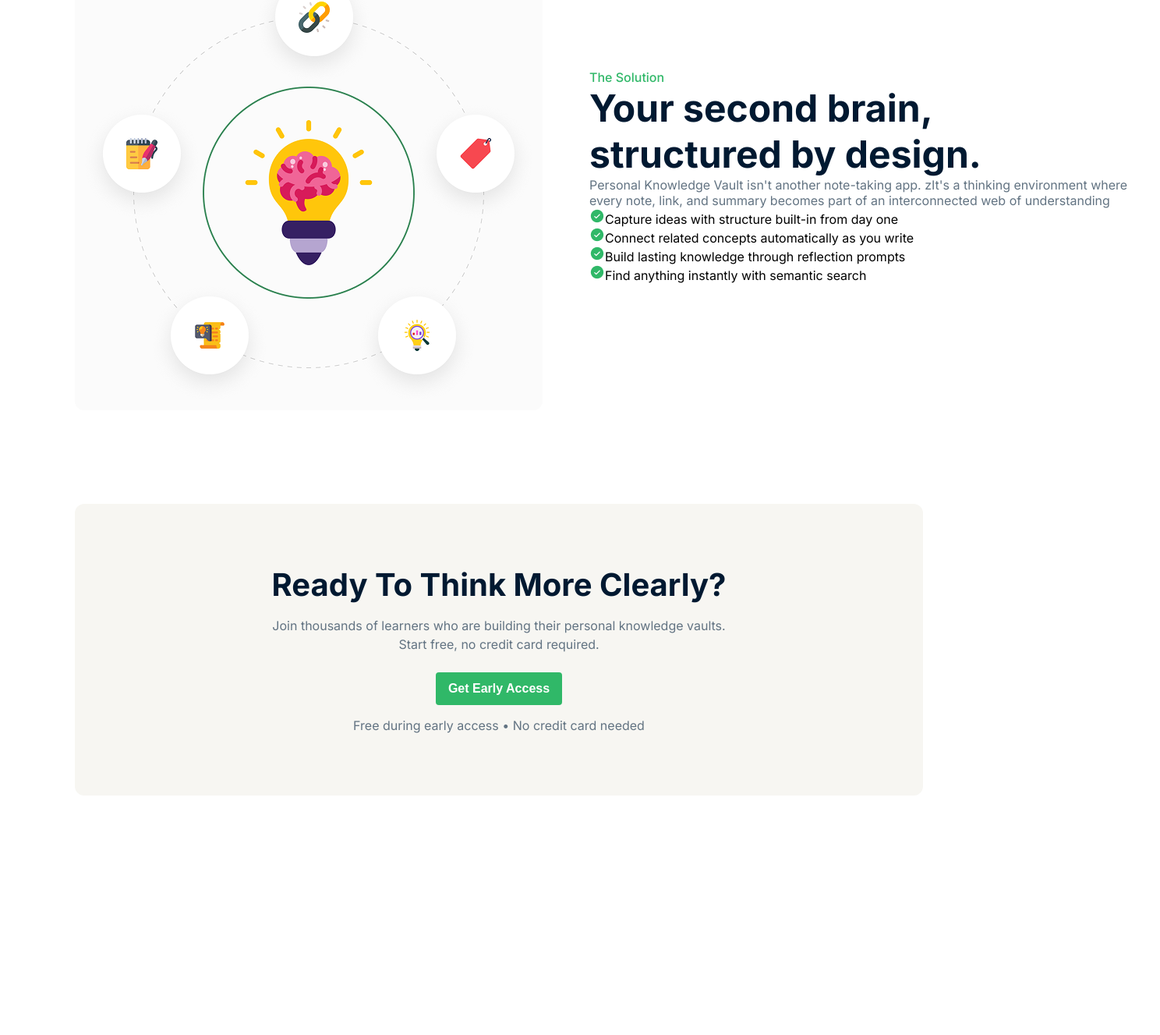
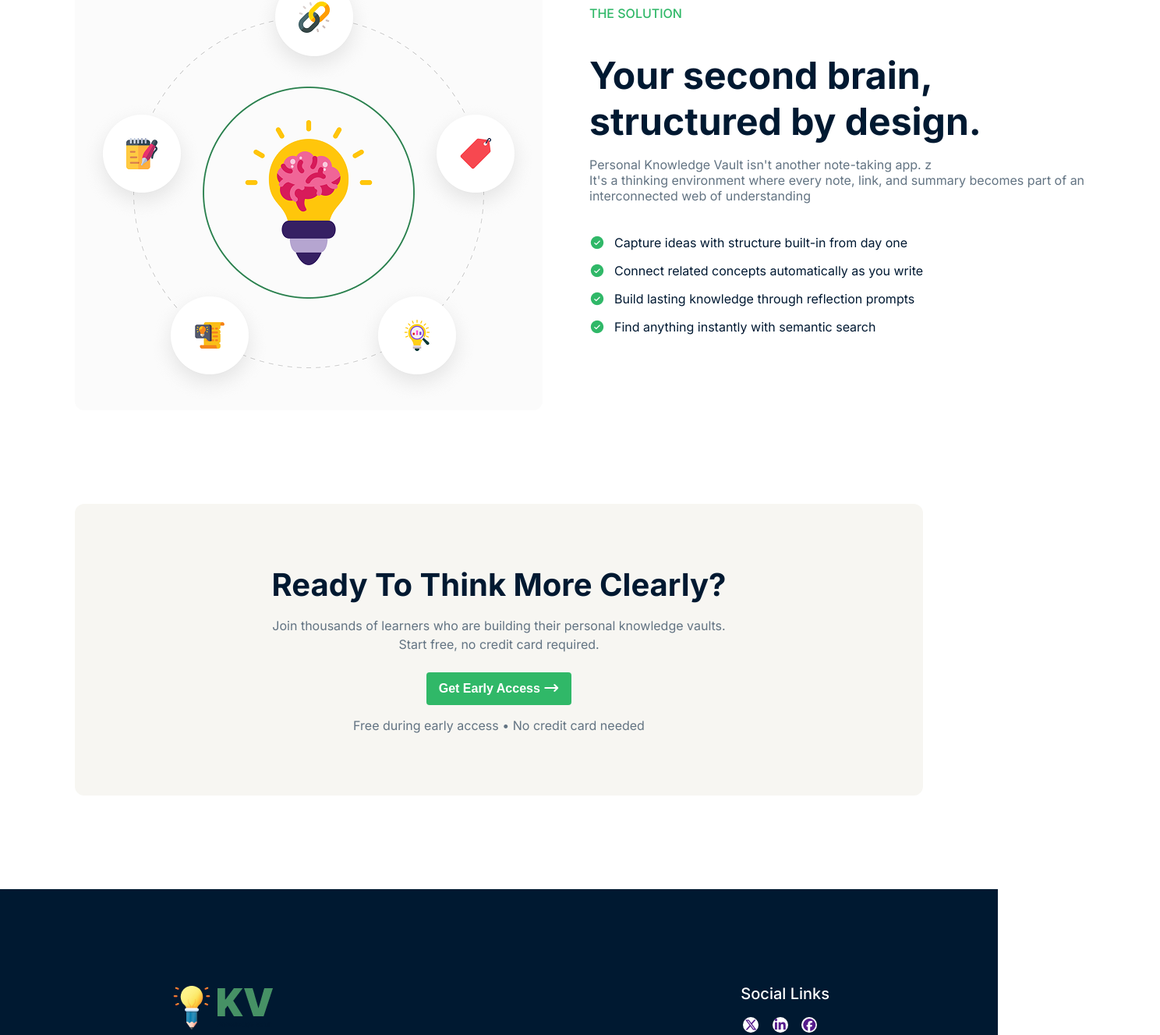
Before and after one commit to mdrakibhasan12112/B-Assignment01, a plain HTML site: page index.html in a window 1280 px wide. Shown: the part 1473-2800 px from the top of the page at 78% size, 1488 px wide, since content can reach past the window. Before the commit the page ends 2493 px from the top, so only its background shows below. Drawn offline with Linux system fonts and the light colour scheme.

Commit message:
assignment done

```diff
--- a/index.html
+++ b/index.html
@@ -6,6 +6,10 @@
   <meta name="viewport" content="width=device-width, initial-scale=1.0">
   <title>Assignment1</title>
   <link rel="stylesheet" href="style.css">
+
+  <link rel="stylesheet" href="https://cdnjs.cloudflare.com/ajax/libs/font-awesome/7.0.1/css/all.min.css"
+    integrity="sha512-2SwdPD6INVrV/lHTZbO2nodKhrnDdJK9/kg2XD1r9uGqPo1cUbujc+IYdlYdEErWNu69gVcYgdxlmVmzTWnetw=="
+    crossorigin="anonymous" referrerpolicy="no-referrer" />
 
   <link rel="preconnect" href="https://fonts.googleapis.com">
   <link rel="preconnect" href="https://fonts.gstatic.com" crossorigin>
@@ -35,8 +39,7 @@
 
     <section id="hero-container">
       <div class="hero-content container">
-
-        <p class="white">Early Access Now Open</p>
+        <p class="white"><i class="fa-regular fa-circle-dot"></i> Early Access Now Open</p>
 
         <h1>Structured Thinking,
           <span class="highlight">Not Just Note-Taking.</span>
@@ -46,9 +49,9 @@
           clearly, connect
           ideas, and turn learning into long-term knowledge.</p>
 
-        <div style="gap: 16px;">
-          <button class="btn">Start Building Your Vault</button>
-          <button class="btn">See How It Works</button>
+        <div>
+          <button class="btn">Start Building Your Vault <i class="fa-solid fa-arrow-right-long"></i></button>
+          <button class="btn2"><i class="fa-solid fa-play"></i> See How It Works</button>
         </div>
 
       </div>
@@ -106,22 +109,32 @@
         <img src="assets/knowledge.png" alt="">
       </div>
       <div class="brain-content">
-        <p class="green">The Solution</p>
+        <p class="green">THE SOLUTION</p>
         <h2>Your second brain,<br>
-          <span>structured by design.</span>
+          structured by design.
         </h2>
-        <p>Personal Knowledge Vault isn't another note-taking app. zIt's a thinking environment where every note, link,
+        <p>Personal Knowledge Vault isn't another note-taking app. z <br>It's a thinking environment where every note,
+          link,
           and
           summary becomes part of an interconnected web of understanding</p>
 
-        <ul class="tik-icon">
-          <li><img src="assets/CheckCircle.png" alt="">Capture ideas with structure built-in from day one</li>
-          <li><img src="assets/CheckCircle.png" alt="">Connect related concepts automatically as you write</li>
-          <li><img src="assets/CheckCircle.png" alt="">Build lasting knowledge through reflection prompts</li>
-          <li><img src="assets/CheckCircle.png" alt="">Find anything instantly with semantic search</li>
-        </ul>
+        <div class="feature">
+          <img src="assets/CheckCircle.png" alt="">
+          <p>Capture ideas with structure built-in from day one</p>
+        </div>
+        <div class="feature">
+          <img src="assets/CheckCircle.png" alt="">
+          <p>Connect related concepts automatically as you write</p>
+        </div>
+        <div class="feature">
+          <img src="assets/CheckCircle.png" alt="">
+          <p>Build lasting knowledge through reflection prompts</p>
+        </div>
+        <div class="feature">
+          <img src="assets/CheckCircle.png" alt="">
+          <p>Find anything instantly with semantic search</p>
+        </div>
       </div>
-
     </div>
   </section>
 
@@ -133,18 +146,36 @@
         <p>Join thousands of learners who are building their personal knowledge vaults. <br> Start free, no credit card
           required.</p>
       </div>
-      <button class="btn">Get Early Access</button>
+      <button class="btn">Get Early Access <i class="fa-solid fa-arrow-right-long"></i></button>
       <p>Free during early access • No credit card needed</p>
     </div>
   </section>
 
-<!-- footer-section -->
+  <!-- footer-section -->
 
-<section id="footer">
-  <div>
+  <section id="footer">
+    <div class="footer-container">
+      <img src="assets/logo-navbar.png" alt="">
 
-  </div>
-</section>
+      <div class="link">
+        <p>Social Links</p>
+        <ul>
+          <li><a href=""><i class="fa-brands fa-x-twitter"></i></a></li>
+          <li><a href=""><i class="fa-brands fa-linkedin-in"></i></a></li>
+          <li><a href=""><i class="fa-brands fa-facebook"></i></a></li>
+        </ul>
+      </div>
+
+    </div>
+    <div class="horigontal">
+      <hr>
+      <p>© 2026 Personal Knowledge Vault. All rights reserved.</p>
+    </div>
+
+
+
+
+  </section>
 
 
 
--- a/style.css
+++ b/style.css
@@ -53,6 +53,19 @@ nav ul a {
   font-size: 16px;
   font-weight: 600;
 }
+.btn2{
+  font-size: 16px;
+    font-weight: 600;
+    padding: 16px;
+    background: none;
+    border: 1px solid white;
+    border-radius: 5px;
+    color: #fff;
+    margin-left: 10px;
+}
+.btn2:hover{
+cursor: pointer;
+}
 
 .btn:hover {
   cursor: pointer;
@@ -71,17 +84,19 @@ nav .logo {
   background-position: center;
   margin: 0 auto;
   height: 674px;
+  text-align: center;
+    justify-content: center;
+}
+
+.hero-content{
+width: 85%;
+  max-width: 770px;
+  padding-top: 115px;
 
 }
 
-.hero-content {
-  max-width: 770px;
-  padding-top: 115px;
-  text-align: center;
-  align-items: center;
-}
 
-.hero-content .white {
+ .hero-content .white{
   background-color: #fff;
   color: #469165;
   width: 229px;
@@ -162,6 +177,7 @@ nav .logo {
   background: #F95555;
   color: #FFFFFF;
   border-radius: 100%;
+  padding: 13px;
 }
 
 #about .about-container .about-info .note-card {
@@ -206,24 +222,36 @@ nav .logo {
   font-size: 48px;
   font-weight: bold;
   color: #001931;
-
+margin-bottom: 16px;
   text-align: left;
-
 }
 
-.brain-container .brain-content p {
+ .brain-container .brain-content p {
   font-size: 16px;
   text-align: left;
   font-weight: 400;
   line-height: 20px;
   color: #627382;
-
+margin-bottom: 40px;
+width: 700px;
 }
 
-.brain-container .brain-content .tik-icon li {
-  list-style-type: none;
-  text-align: left;
+.brain-container .brain-content .feature{
+  align-items: center;
+  display: flex;
+  gap: 12px;
+  margin-bottom: 16px;
 }
+.brain-container .brain-content .feature img{
+  width: 20px;
+  height: 20px;
+}
+.brain-container .brain-content .feature p{
+  margin: 0;
+  font-size: 16px;
+  color: #001932;
+}
+
 
 #ready {
   width: 85%;
@@ -258,3 +286,53 @@ nav .logo {
     color: #627382;
     margin-top: 16px;
 }
+/* footer-section */
+#footer{
+margin: 0 auto;
+  background: #001931;
+    background-size: cover;
+      background-position: center;
+      margin-top: 120px;
+}
+#footer .footer-container{
+  width: 85%;
+  max-width: 1360px;
+margin: 0 auto;
+display: flex;
+padding: 120px 120px 80px;
+align-items: center;
+justify-content: space-between;
+text-align: center;
+}
+.footer-container .link p{
+font-size: 20px;
+  font-weight: 500;
+  line-height: 28px;
+  color:#FFFFFF;
+  margin-bottom: 16px;
+}
+.footer-container .link ul li{
+display: inline-block;
+  margin-right: 13px;
+}
+.footer-container .link ul li a{
+width: 20px;
+  height: 20px;
+  gap: 16px;
+  background: #fff;
+  border-radius: 50px;
+}
+
+#footer .horigontal hr{
+  width: 85%;
+  max-width: 1360px;
+  margin: 0 auto;
+  opacity: 0.2;
+}
+
+#footer .horigontal p{
+color: #FAFAFA;
+text-align: center;
+padding-top: 30px;
+padding-bottom: 30px;
+}
```
